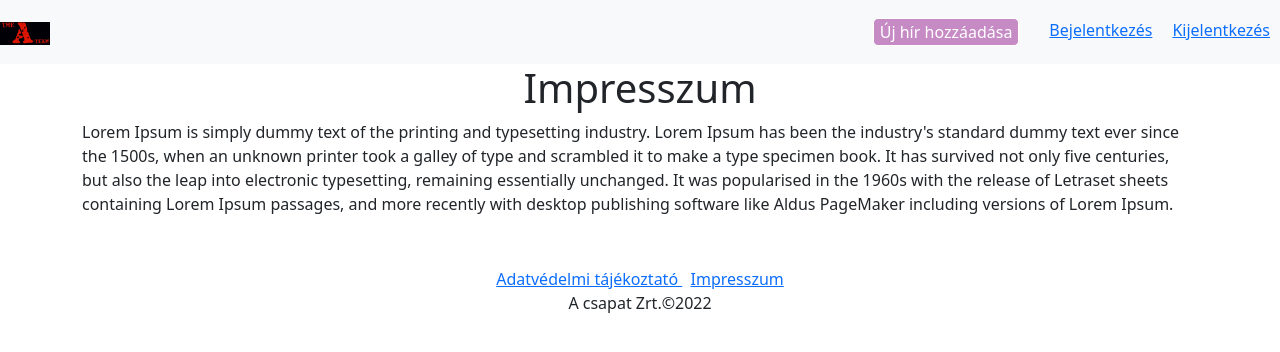
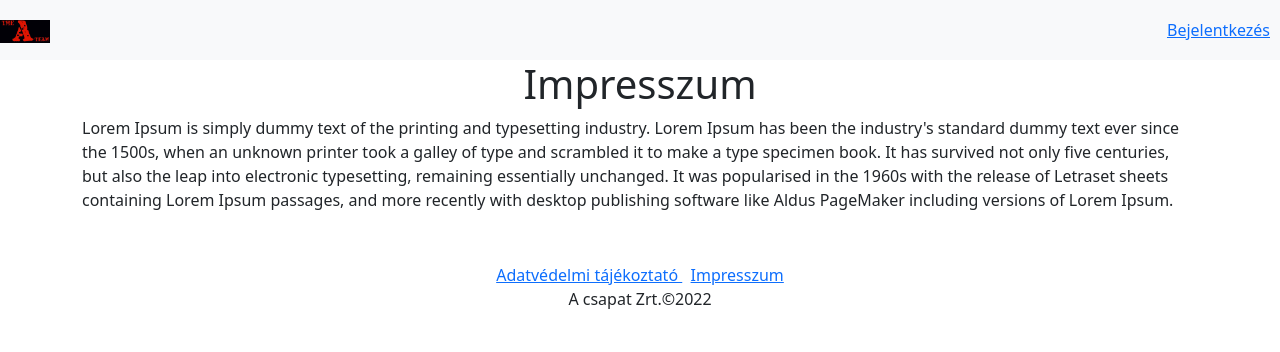
Before and after one commit to Akos1992/Hiroldal_2022_01, an Angular app in the folder Frontend/: page /impresszum in a window 1280 px wide. Shown: the top 352 px of the page. Built offline with nearby package versions, Linux system fonts and the light colour scheme.

Commit message:
Bejelentkezés/Kijelentkezés adminok számára

```diff
--- a/Frontend/src/app/header/header.component.html
+++ b/Frontend/src/app/header/header.component.html
@@ -6,8 +6,8 @@
   </button>
   <div class="d-inline-flex toRight">
     <button id="ujHirButton" type="button" style="margin:10px 20px; background-color:rgb(198, 138, 197); border-radius: 5px; border:1px solid;
-    color: white">Új hír hozzáadása</button>
-    <a routerLink="/bejelentkezes" class="margin10px">Bejelentkezés</a>
-    <a id="/kijelentkezes" class="margin10px" onclick="kijelentkezes()">Kijelentkezés</a>
+    color: white" *ngIf="isLoggedIn">Új hír hozzáadása</button>
+    <a routerLink="/bejelentkezes" class="margin10px" *ngIf="!isLoggedIn">Bejelentkezés</a>
+    <a routerLink="/" class="margin10px" (click)="kijelentkezes()" *ngIf="isLoggedIn">Kijelentkezés</a>
   </div>
 </nav>
--- a/Frontend/src/app/header/header.component.ts
+++ b/Frontend/src/app/header/header.component.ts
@@ -13,9 +13,16 @@ import { NewsService } from '../service/news.service';
 })
 export class HeaderComponent implements OnInit {
 
+  isLoggedIn:string | null;
+
   constructor() {}
 
   ngOnInit(): void {
+    this.isLoggedIn = localStorage.getItem('isLoggedIn');
+  }
 
+  kijelentkezes() {
+    localStorage.clear();
+    this.isLoggedIn = null;
   }
 }
--- a/Frontend/src/app/login/login.component.html
+++ b/Frontend/src/app/login/login.component.html
@@ -3,7 +3,7 @@
 <div class="container">
     <main>
         <div class="text-center">Kérjük jelentkezzen be!</div>
-        <form action="index.html" onsubmit="bejelentkezes()">
+        <form action="index.html" (submit)="bejelentkezes()">
             <div class="row" style="width: 500px; margin:auto">
                 <div class="col">
                     <div class="mb-3">
--- a/Frontend/src/app/login/login.component.ts
+++ b/Frontend/src/app/login/login.component.ts
@@ -7,4 +7,8 @@ import { Component } from '@angular/core';
 })
 export class LoginComponent {
 
+  bejelentkezes() {
+    localStorage.setItem('isLoggedIn', 'true')
+  }
+
 }
```
